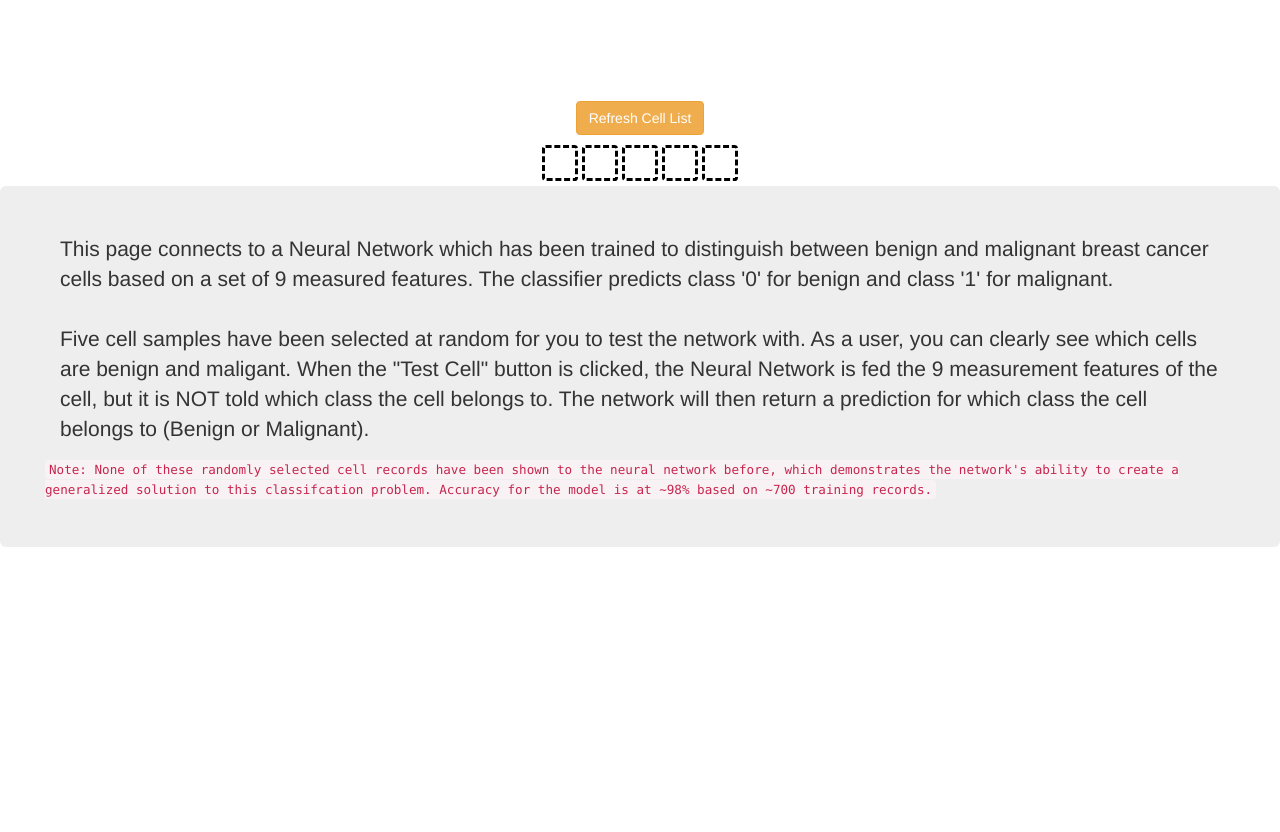
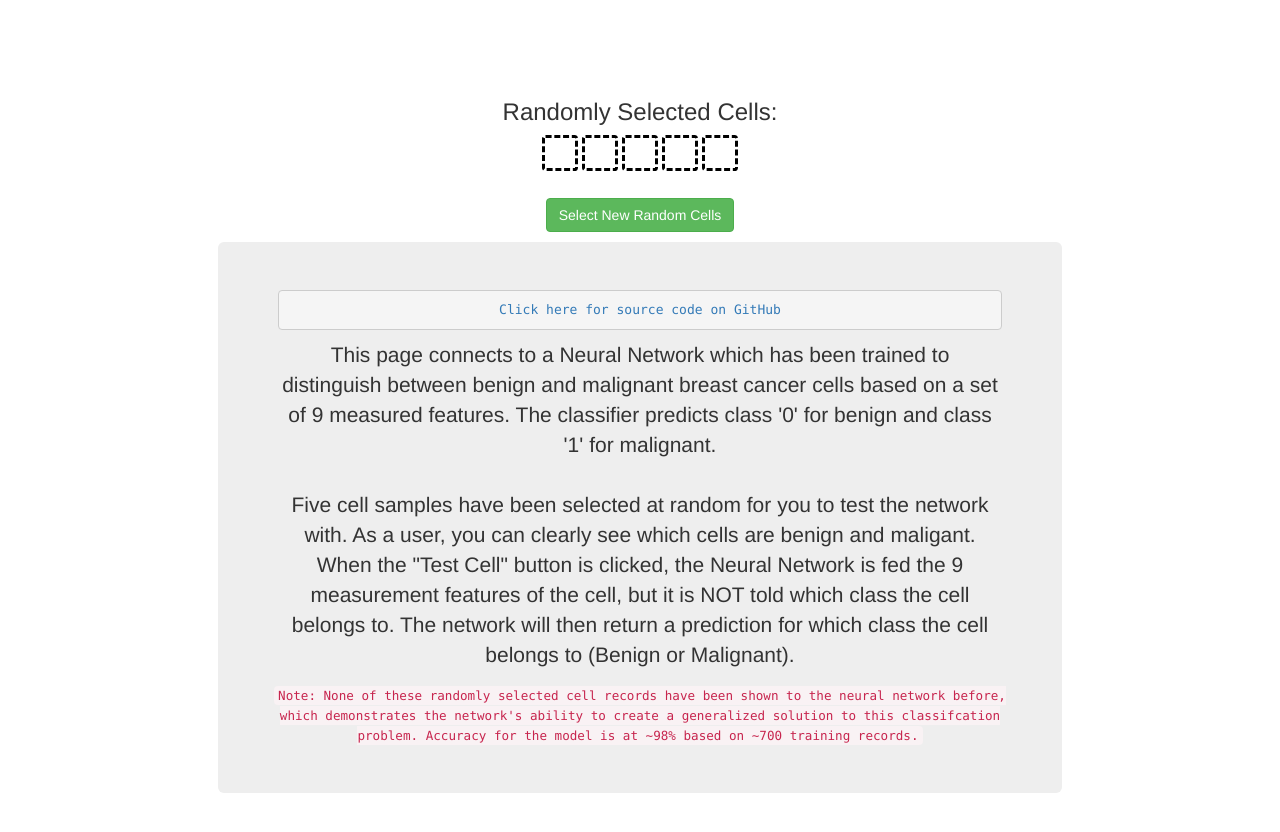
Before and after one commit to MKhanGit/Perceptron-API-Cancer-Cell-Classifier, a plain HTML site: page main.html in a window 1280 px wide. Shown: the part 56-888 px from the top of the page. Before the commit the page ends 800 px from the top, so only its background shows below. Drawn offline with nearby package versions, Linux system fonts and the light colour scheme.

Commit message:
frontend adjustments

```diff
--- a/code.js
+++ b/code.js
@@ -1,16 +1,16 @@
 var iterator=1;
 text.forEach(function(sample){
   document.getElementById(iterator).innerHTML += "Randomly Selected Cell "+ iterator + ": <br>";
-  document.getElementById(iterator).innerHTML += '<button type="button" class="btn btn-primary" onClick=submitCell(' + iterator + ')>Test Cell</button><br/><br/>';
+  document.getElementById(iterator).innerHTML += '<button type="button" class="btn btn-warning" onClick=submitCell(' + iterator + ')>Test Cell</button><br/><br/>';
   for (var key in sample){
     document.getElementById(iterator).innerHTML +=key + ": " +sample[key]+"<br>";
   }
   if(text[iterator-1]['class']=='0'){
-    document.getElementById(iterator).style.backgroundColor = "#009432";
+    document.getElementById(iterator).style.backgroundColor = "#27ae60";
     document.getElementById(iterator).innerHTML += "<H2>BENIGN</H2>";}
 
   else{
-    document.getElementById(iterator).style.backgroundColor = "#d63031";
+    document.getElementById(iterator).style.backgroundColor = "#e74c3c";
     document.getElementById(iterator).innerHTML += "<H2>MALIGNANT</H2>";
   }
 
--- a/main.html
+++ b/main.html
@@ -61,8 +61,8 @@
         </div>
         <div class="row" id="refresh">
           <div class="col">
-            <h2>
-          <button type="button" class="btn btn-warning" onclick="location.reload();">Refresh Cell List</button></h2></div>
+            <h3>Randomly Selected Cells: </h3>
+          </div>
         </div>
         <div class="row" id="demo">
           <div class="samples col" id="1"> </div>
@@ -70,16 +70,22 @@
           <div class="samples col" id="3"> </div>
           <div class="samples col" id="4"> </div>
           <div class="samples col" id="5"> </div>
+          <h2><button type="button" class="btn btn-success" onclick="location.reload();">Select New Random Cells</button></h2>
         </div>
 
+        <div class="row">
+          <div class="col-lg-2">&nbsp;</div>
 
-
-      </center>
+          <div class="col-lg-8">
             <div class='jumbotron'>
+              <pre><a href="https://github.com/MKhanGit/Neural-Network-Cancer-Classifer_mongoDB" target="_blank">Click here for source code on GitHub</a></pre>
               <p>
-          This page connects to a Neural Network which has been trained to distinguish between benign and malignant breast cancer cells based on a set of 9 measured features. The classifier predicts class '0' for benign and class '1' for malignant.
+                This page connects to a Neural Network which has been trained to distinguish between benign and malignant breast cancer cells based on a set of 9 measured features. The classifier predicts class '0' for benign and class '1' for
+                malignant.
                 <br>
-          <br>Five cell samples have been selected at random for you to test the network with. As a user, you can clearly see which cells are benign and maligant. When the "Test Cell" button is clicked, the Neural Network is fed the 9 measurement features
+                <br>Five cell samples have been selected at random for you to test the network with. As a user, you can clearly see which cells are benign and maligant. When the "Test Cell" button is clicked, the Neural Network is fed the 9
+                measurement
+                features
                 of the cell, but it is NOT told which class the cell belongs to. The network will then return a prediction for which class the cell belongs to (Benign or Malignant).<br>
               </p>
               <div class="row">
@@ -87,6 +93,14 @@
                     Accuracy for the model is at ~98% based on ~700 training records.</code></div>
               </div>
             </div>
+          </div>
+          <div class="col-lg-2">&nbsp;</div>
+
+        </div>
+
+      </center>
+
+
       <div class="row">
         <div class="col spacer">
           &nbsp;
```
Lines whose indentation alone changed are shown as unchanged.
